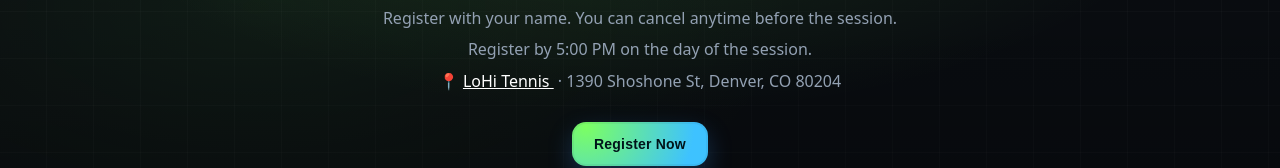
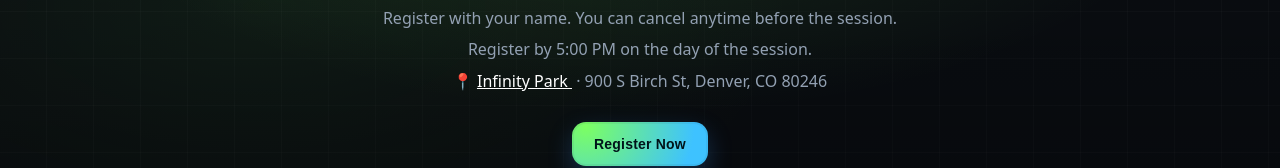
Before and after one commit to KarryHuang-lab/Tennis-Drill, a website: page index.html in a window 1280 px wide. Shown: the part 233-401 px from the top of the page. Drawn offline with Linux system fonts and the light colour scheme; no server answers.

Commit message:
Update location link and name in index.html

```diff
--- a/index.html
+++ b/index.html
@@ -75,11 +75,11 @@
       <li>Register by 5:00 PM on the day of the session.</li>
       <li>
         <span aria-hidden="true" role="img">📍</span>
-        <a href="https://maps.google.com/?q=1390+Shoshone+St,+Denver,+CO+80204"
+        <a href="https://maps.google.com/?q=900+S+Birch+St,+Denver,+CO+80246"
            target="_blank" rel="noopener noreferrer"
            style="color:#fff;text-decoration:underline">
-          LoHi Tennis
-        </a>&nbsp;·&nbsp;1390 Shoshone St, Denver, CO 80204
+          Infinity Park
+        </a>&nbsp;·&nbsp;900 S Birch St, Denver, CO 80246
       </li>
     </ul>
     <button id="registerBtn" class="cta">Register Now</button>
```
